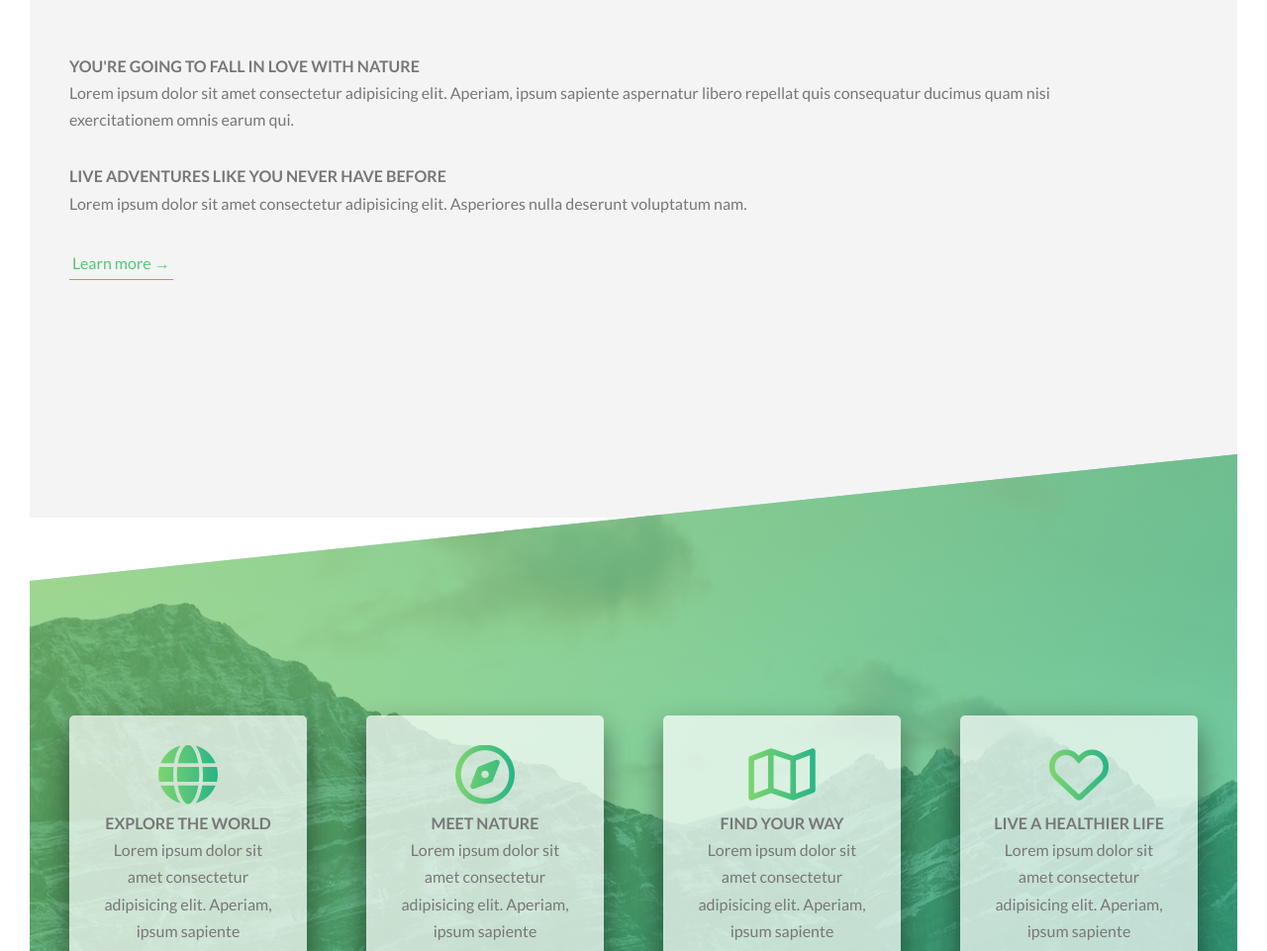
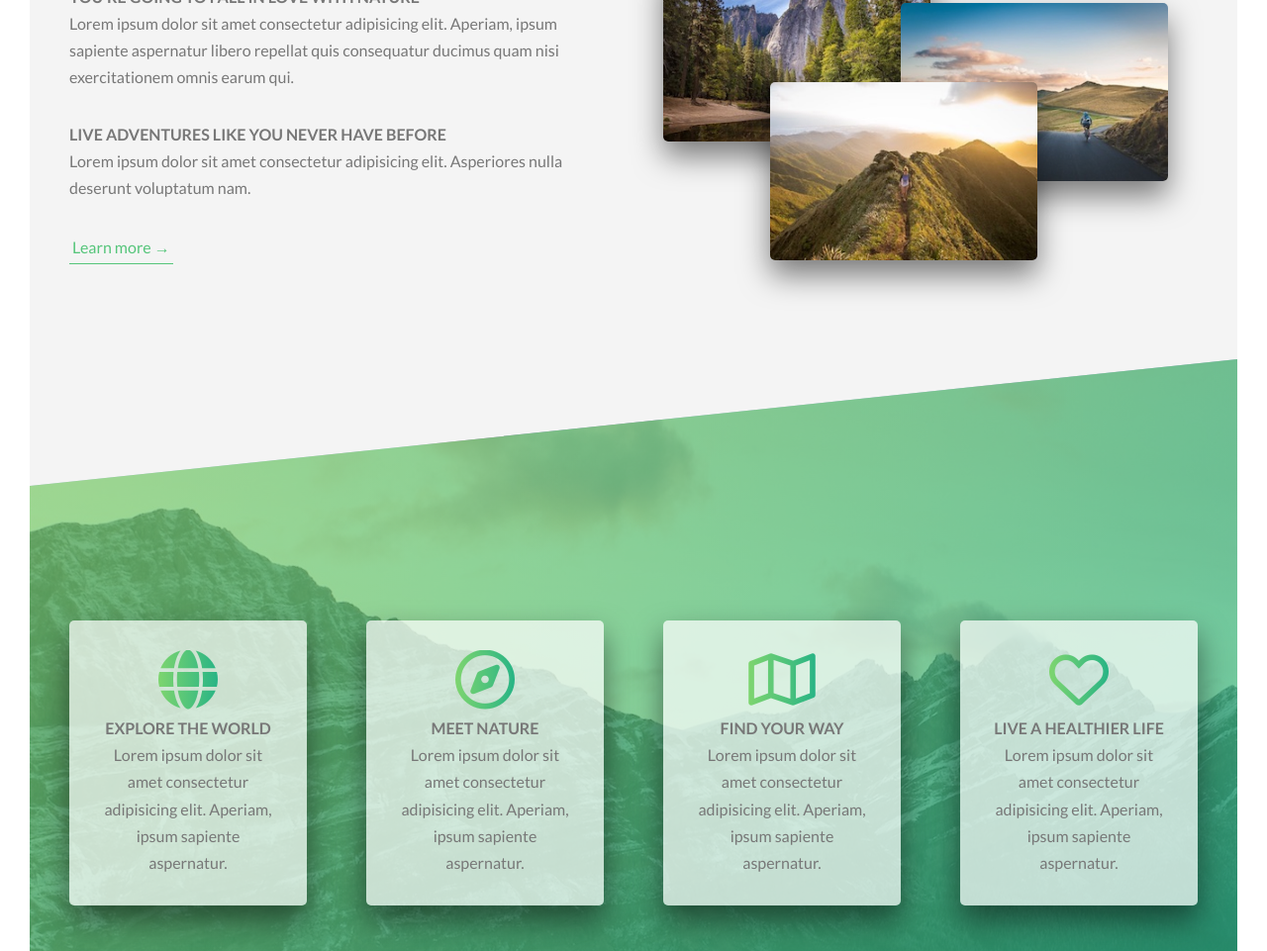
Before and after one commit to Garik3233/frontend-internship, a website: page index.html in a window 1280 px wide. Shown: the part 1075-2036 px from the top of the page at 99% size. Drawn offline with Linux system fonts and the light colour scheme.

Commit message:
mt cleared

```diff
--- a/sass/layout/_panel.scss
+++ b/sass/layout/_panel.scss
@@ -17,7 +17,7 @@
     display: flex;
     flex-direction: column;
   }
-  // @include clearfix;
+  @include clearfix;
 
   [class^="col-"] {
     &:not(:last-child) {
@@ -28,7 +28,7 @@
         margin-bottom: $gap-rl;
       }
     }
-
+  }
   .col-1-of-2 {
     width: calc((100% - #{$gap-rl}) / 2);
   }
@@ -56,4 +56,3 @@
     width: calc(3 * ((100% - 3 * #{$gap-rl}) / 4) + 2 * #{$gap-rl});
   }
 }
-}
--- a/sass/pages/_home.scss
+++ b/sass/pages/_home.scss
@@ -1,5 +1,5 @@
 .section-one {
-  margin-top: -2rem;
+  margin-top: -9rem;
   margin-bottom: 10rem;
   padding: 24rem 0;
   background-color: $color-grey-light;
@@ -10,7 +10,7 @@
 }
 
 .section-two {
-  margin-top: -10rem;
+  margin-top: -18rem;
   padding: 20rem 0;
   background-image: linear-gradient(
       to right bottom,
```
Also changed, not shown: sass/main.css, 1 other file. Lines whose indentation alone changed are shown as unchanged.
